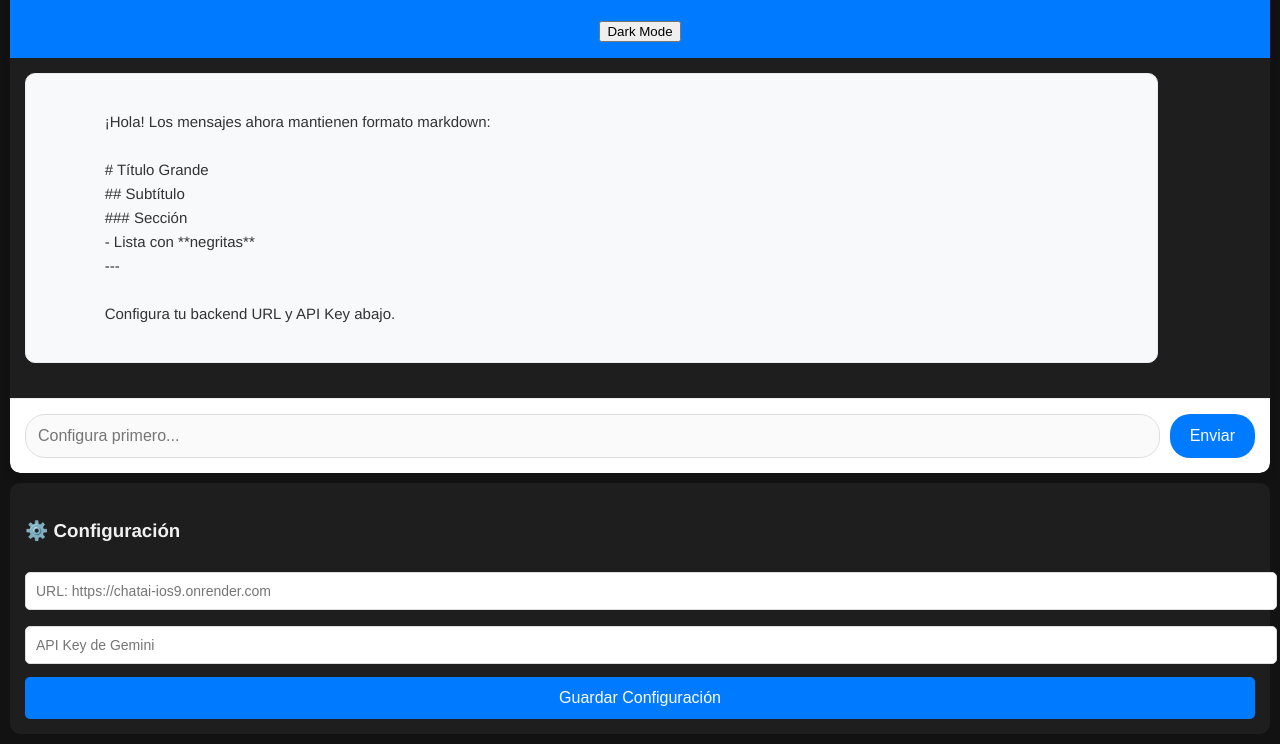
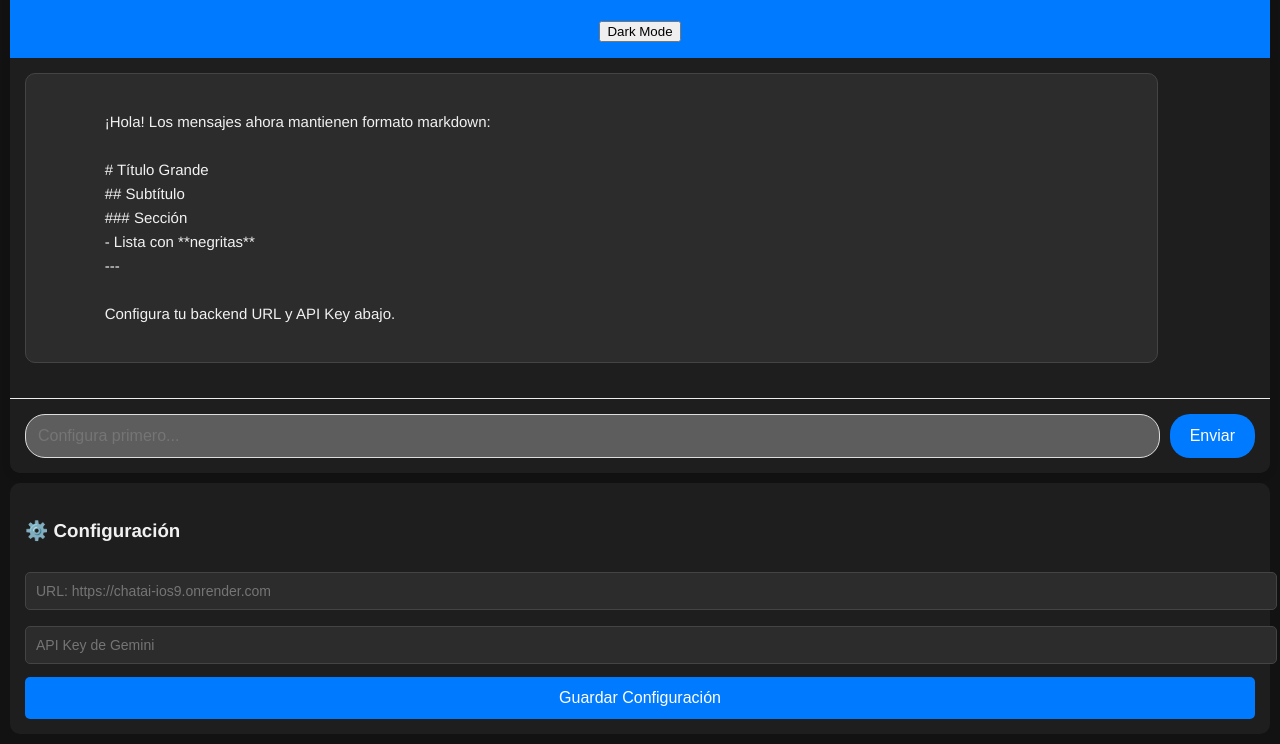
Before and after one commit to NihilMaster/ChatAI-iOS9, a website: page index.html in a window 1280 px wide. Both pictures are taken after a click on the button "Dark Mode". Shown: the part 97-841 px from the top of the page. Drawn offline with Linux system fonts and the light colour scheme.

Commit message:
Implemented Dark Mode in the .chat-input-container and .bot-message

```diff
--- a/index.html
+++ b/index.html
@@ -169,6 +169,36 @@
         background-color: #1e1e1e;
         color: #f1f1f1;
         }
+
+         /* This is for header in dark mode */
+        /* body.dark-mode .chat-header {
+        background-color: #333333;
+        color: #f1f1f1;
+        } */
+
+        body.dark-mode .chat-input-container {
+        background-color: #1e1e1e;
+        color: #f1f1f1;
+        }
+
+        body.dark-mode .bot-message {
+        background-color: #2c2c2c;
+        color: #f1f1f1;
+        border: 1px solid #444444;
+        }
+
+        body.dark-mode .user-message {
+        background-color: #007AFF;
+        color: white;
+        }
+
+        body.dark-mode .config-input {
+        background-color: #2c2c2c;
+        color: #f1f1f1;
+        border: 1px solid #444444;
+        }
+
+
     </style>
 </head>
 <body>
```
